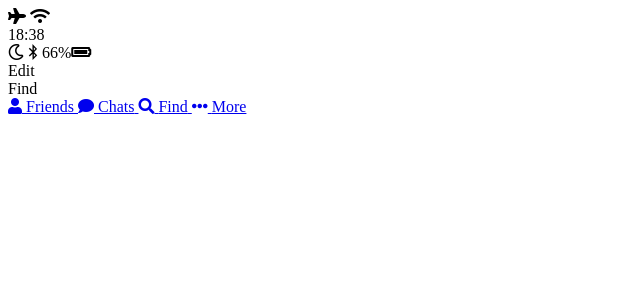
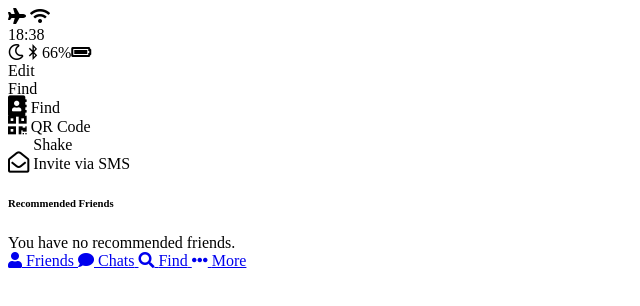
Before and after one commit to quino0627/kakao-clone, a plain HTML site: page find.html in a window 1280 px wide. Shown: the whole page, without its empty margins (0-640 px from the left). Drawn offline with Linux system fonts and the light colour scheme.

Commit message:
Find is done!

```diff
--- a/find.html
+++ b/find.html
@@ -33,6 +33,38 @@
             </div>
         </div>
     </header>
+
+    <main class="find">
+        <section class="find__options">
+            <div class="find__option">
+                <i class="fa fa-address-book fa-lg"></i>
+                <span class="find__option-title">Find</span>
+            </div>
+            <div class="find__option">
+                <i class="fa fa-qrcode  fa-lg"></i>
+                <span class="find__option-title">QR Code</span>
+            </div>
+            <div class="find__option">
+                <i class="far fa-mobile fa-lg"></i>
+                <span class="find__option-title">Shake</span>
+            </div>
+            <div class="find__option">
+                <i class="far fa-envelope-open fa-lg"></i>
+                <span class="find__option-title">Invite via SMS</span>
+            </div>
+        </section>
+        <section class="find__recommended">
+            <header>
+                <h6 class="recommended__title">Recommended Friends</h6>
+            </header>
+            <div class="recommended__none">
+                <span class="recommended__text">
+                    You have no recommended friends.
+                </span>
+            </div>
+        </section>
+    </main>
+
     <nav class="tab-bar">
             <a href="index.html" class="tab-bar__tab">
                 <i class="fa fa-user"></i>
```
Also changed, not shown: 2 other files.
